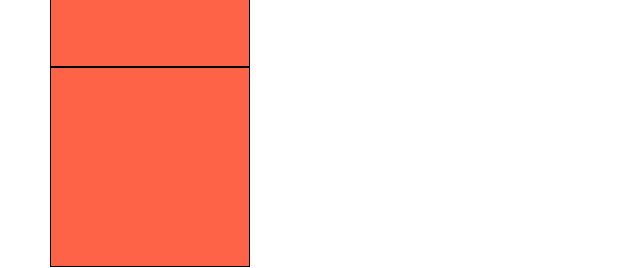
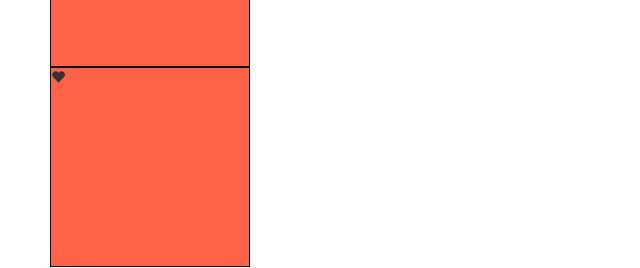
Before and after one commit to alexpenni/mobile-friendly-gw, a plain HTML site: page index.html in a window 1280 px wide. Shown: the part 1429-1697 px from the top of the page, 0-640 px from the left. Drawn offline with nearby package versions, Linux system fonts and the light colour scheme.

Commit message:
updated glyphicons

```diff
--- a/css/style.css
+++ b/css/style.css
@@ -50,6 +50,7 @@ section{
 }
 
 .glyphicons{
+
   background: black;
 
 }
--- a/index.html
+++ b/index.html
@@ -29,7 +29,7 @@
   <section></section>
 
   <div class="one"></div>
-  <div class="two"><span class="glyphicons glyphicons-heart"></span></div>
+  <div class="two"><span class="glyphicon glyphicon-heart"></span></div>
 <!-- javascript: link at the end of the body tag -->
   <script
   src="https://code.jquery.com/jquery-3.3.1.min.js"
```
